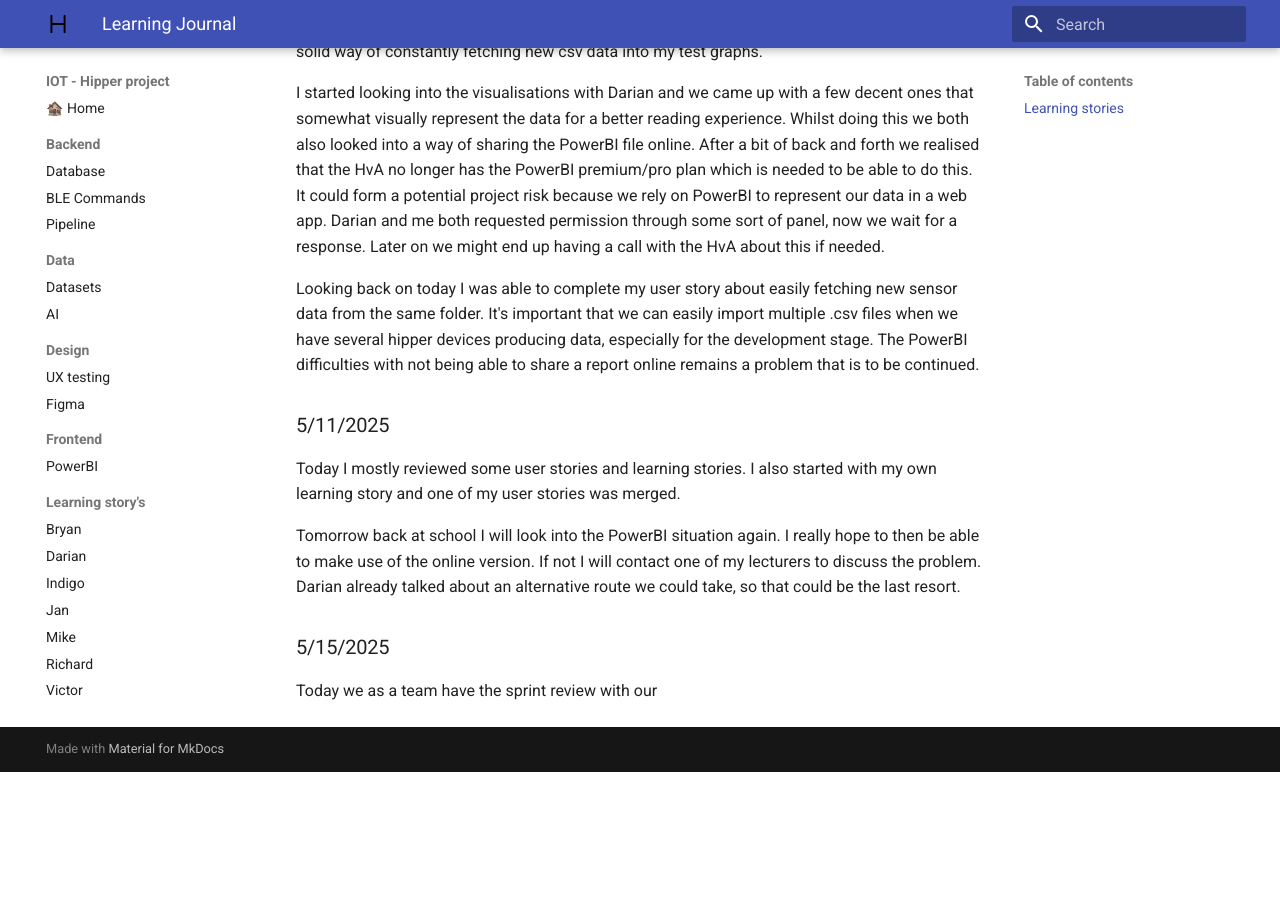
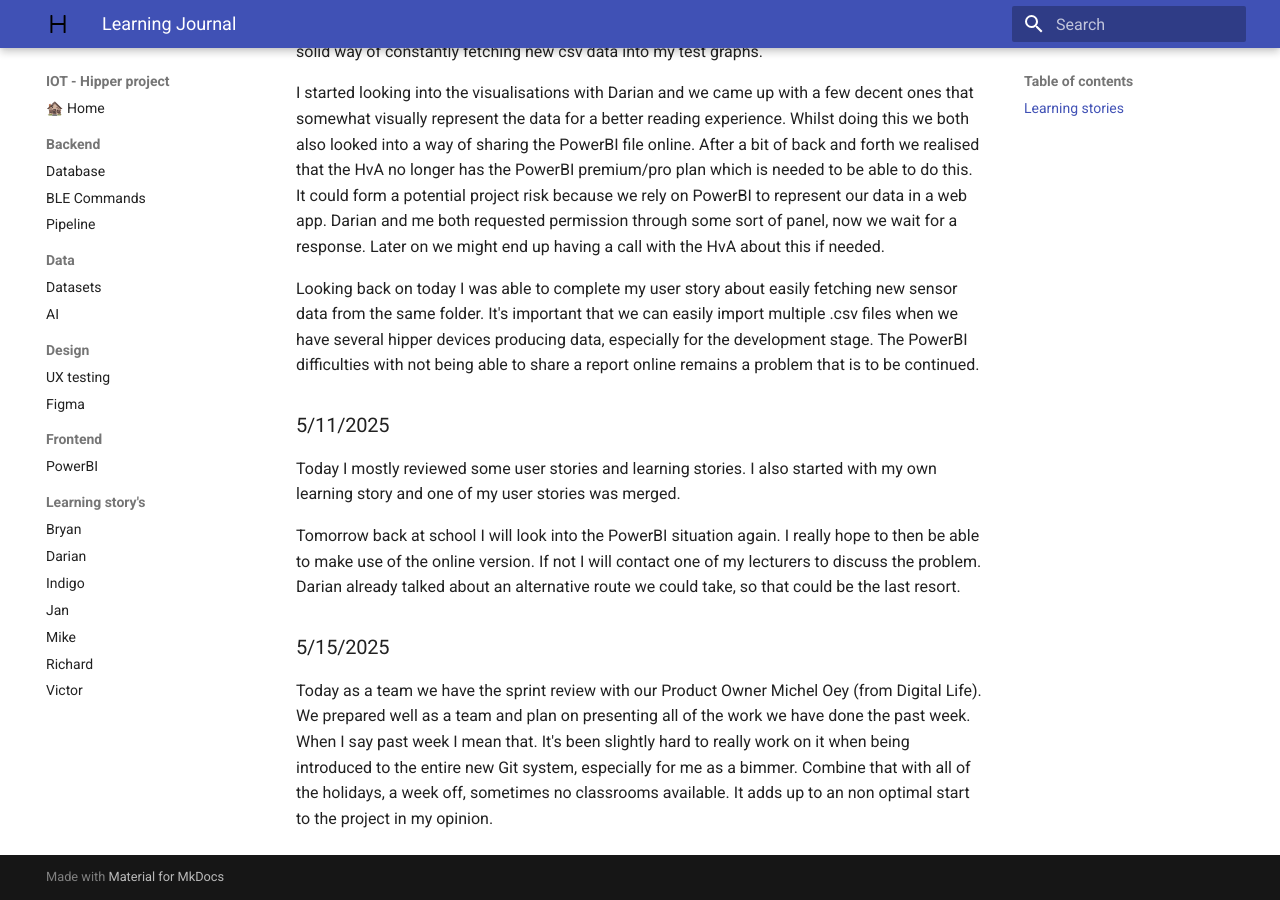
Before and after one commit to Vic-Warden/Digital-Life-Hipper-Monitoring, an MkDocs documentation site: the page built from docs/learning/journalJan.md, in a window 1280 px wide and 900 px high, scrolled down 1701 px. Built offline with MkDocs 1.6.1 and Material for MkDocs 9.7.7, drawn with Linux system fonts in a browser that asks for light colours; before the commit the page ends 2473 px from its top, so only the background shows below that.

Commit message:
Journal 5/15/2025 addition

```diff
--- a/docs/learning/journalJan.md
+++ b/docs/learning/journalJan.md
@@ -32,4 +32,4 @@ Tomorrow back at school I will look into the PowerBI situation again. I really h
 
 ### 5/15/2025
 
-Today we as a team have the sprint review with our
+Today as a team we have the sprint review with our Product Owner Michel Oey (from Digital Life). We prepared well as a team and plan on presenting all of the work we have done the past week. When I say past week I mean that. It's been slightly hard to really work on it when being introduced to the entire new Git system, especially for me as a bimmer. Combine that with all of the holidays, a week off, sometimes no classrooms available. It adds up to an non optimal start to the project in my opinion.
```
